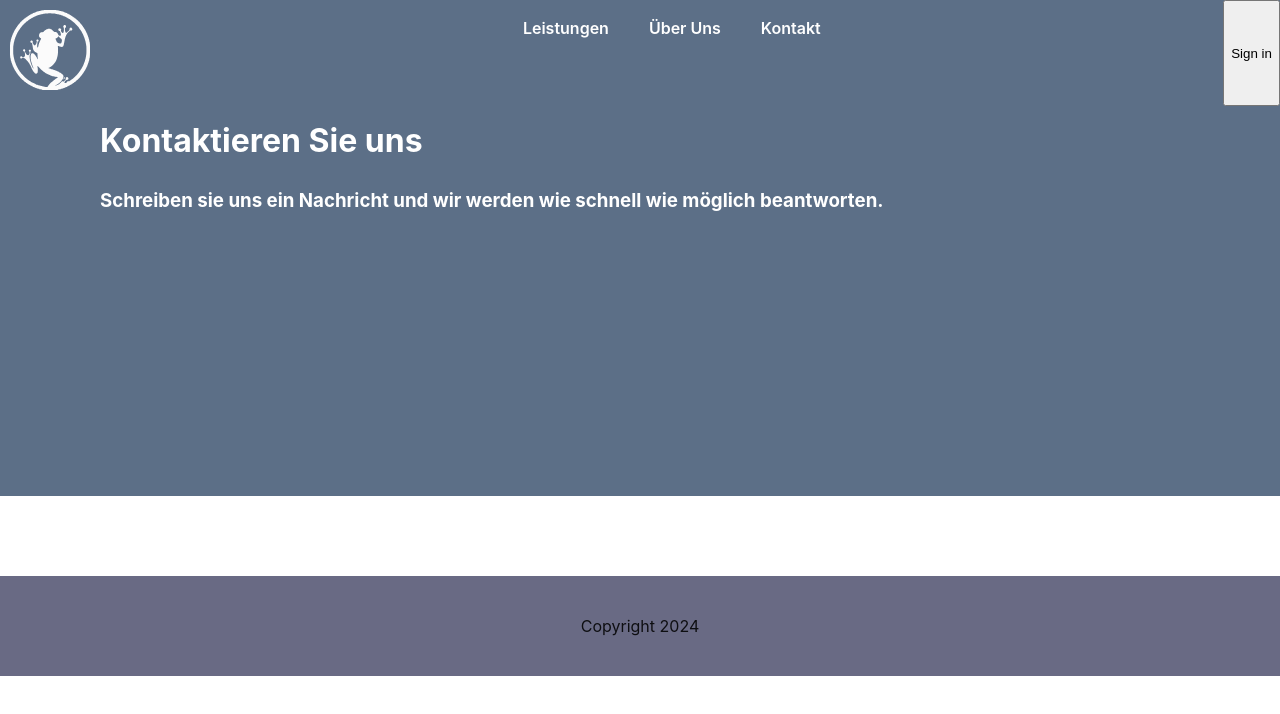
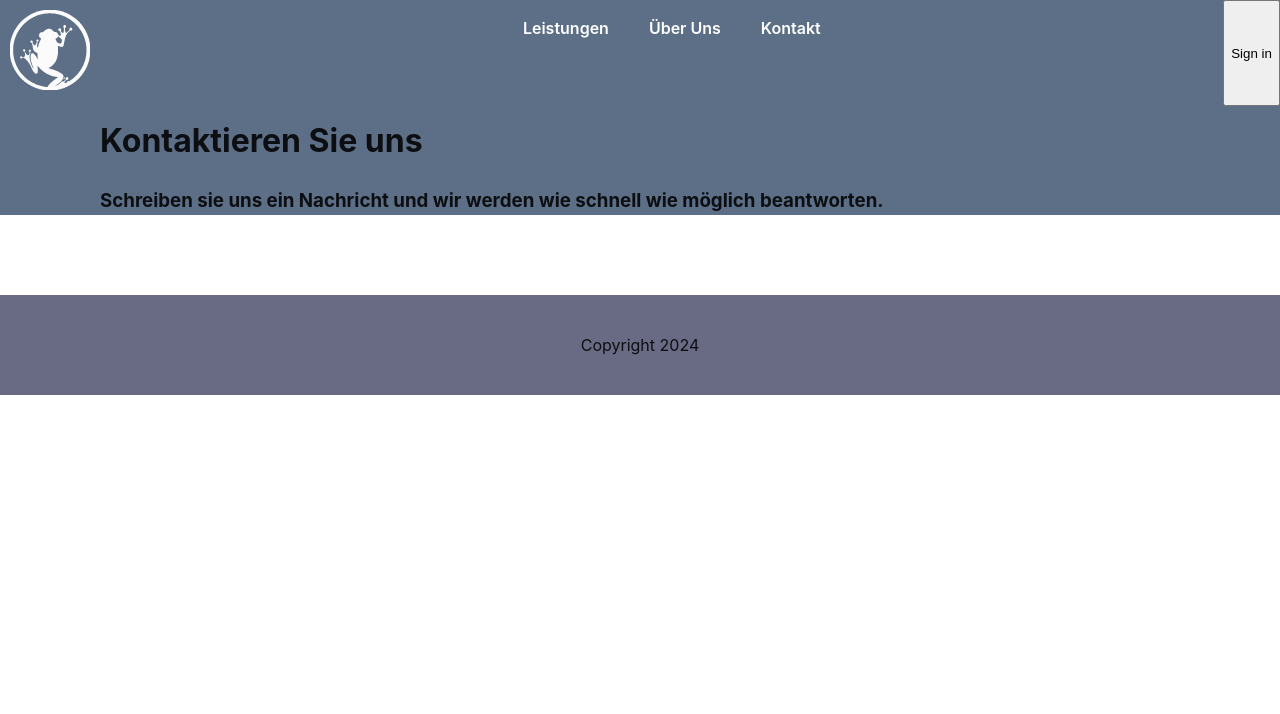
Before and after one commit to GladysSobrido/beratung, a React (Vite) app: page /kontakt in a window 1280 px wide. Shown: the top 714 px of the page. Built offline with nearby package versions, Linux system fonts and the light colour scheme; no server answers.

Commit message:
TEST key

```diff
--- a/global.css
+++ b/global.css
@@ -15,13 +15,13 @@
 
   text-align: left;
 }
-header {
+/* header {
   color: rgb(255, 255, 255);
   background-size: cover;
   min-height: 400px;
   margin: 0px;
   padding: 0px;
-}
+} */
 
 body {
   margin: 0px;
--- a/src/Components/NavBar.css
+++ b/src/Components/NavBar.css
@@ -1,6 +1,5 @@
 .navbar {
   color: white;
-
   display: flex;
   flex-direction: row;
   justify-content: space-between;
--- a/src/pages/Kontakt.jsx
+++ b/src/pages/Kontakt.jsx
@@ -3,7 +3,7 @@ import "./Kontakt.css";
 export function Kontakt() {
   return (
     <>
-      <header className="kontaktHeader">
+      <div className="kontaktHeader">
         <div className="headerText">
           <h1>Kontaktieren Sie uns</h1>
           <h3>
@@ -11,7 +11,7 @@ export function Kontakt() {
             möglich beantworten.
           </h3>
         </div>
-      </header>
+      </div>
       <main>
         <HubspotContactForm />
       </main>
```
